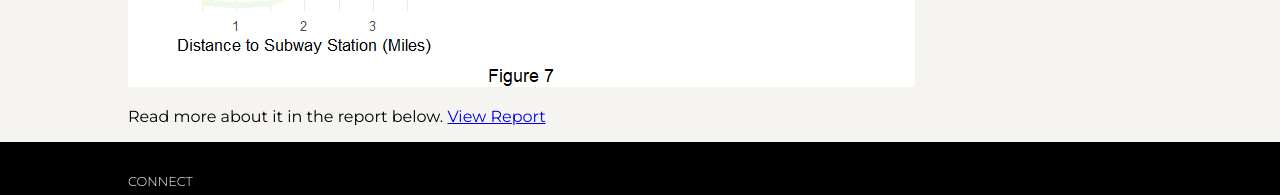
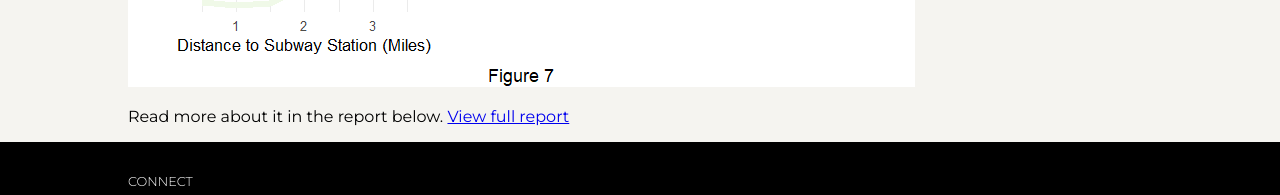
Before and after one commit to jonathan-manurung/portfolio, a Jekyll site: the page built from _projects/proj-1.md, in a window 1280 px wide and 1075 px high. Shown: the part 859-1054 px from the top of the window. Built offline with Jekyll 4.4.1, drawn with Linux system fonts in a browser that asks for light colours.

Commit message:
Update proj-1.md

```diff
--- a/_projects/proj-1.md
+++ b/_projects/proj-1.md
@@ -7,7 +7,7 @@ TOD recommends increasing housing and amenity around transit station such as rai
 
 For one of the assignments in Public Policy Analytics class at MUSA at Penn, I conducted TOD analysis in Washington D.C,to examine whether residents are willing to pay a premium to live in TOD areas, reflecting the benefits of proximity to transit, reduced commuting costs and time to access their office or any other amenities.
 
-![](/portfolio/assets/img/projects/proj-1/DC_metro_station_distance.jpg)
+![](../assets/img/projects/proj-1/DC_metro_station_distance.jpg)
 
 Read more about it in the report below.
-[View Report]({{ site.baseurl }}/Report/Washington-DC-TOD.html)
+[View full report](../Report/Washington-DC-TOD.html){:target="_blank"}
```
